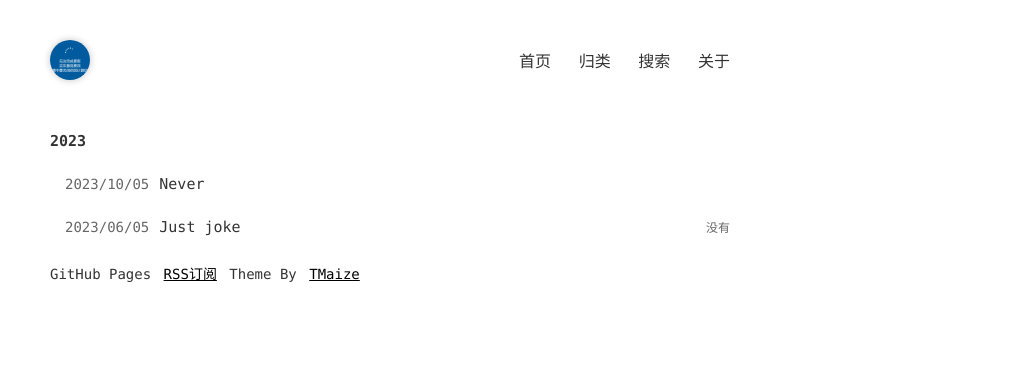
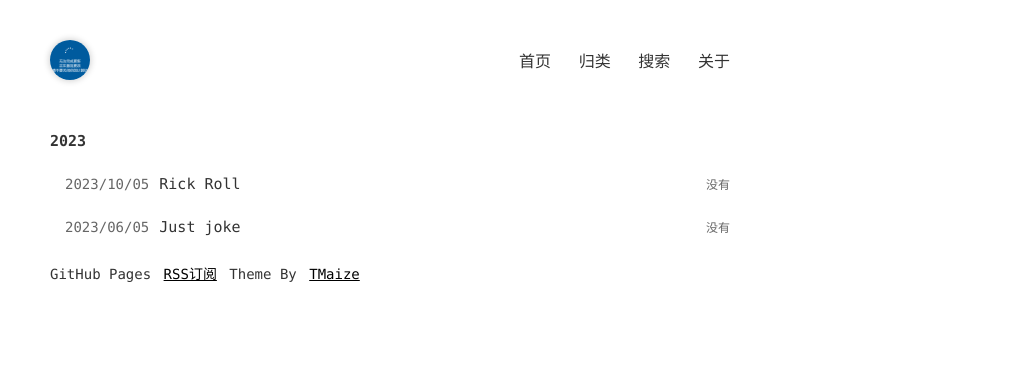
Before and after one commit to SZ2528/sz2528.github.io, a Jekyll site: the page built from index.html, in a window 1280 px wide. Shown: the top 367 px of the page, without its empty margins (250-1280 px from the left). Built offline with Jekyll 4.4.1, drawn with Linux system fonts in a browser that asks for light colours.

Commit message:
Update something

```diff
--- a/_posts/2023-10-05-never.md
+++ b/_posts/2023-10-05-answer.md
@@ -1,3 +1,8 @@
+---
+layout: mypost
+title: Rick Roll
+categories: [没有]
+---
 # 被骗了吧
 <video src="https://vdse.bdstatic.com//192d9a98d782d9c74c96f09db9378d93.mp4" autoplay controls muted>
   尝试行骗，但是失败了
```
